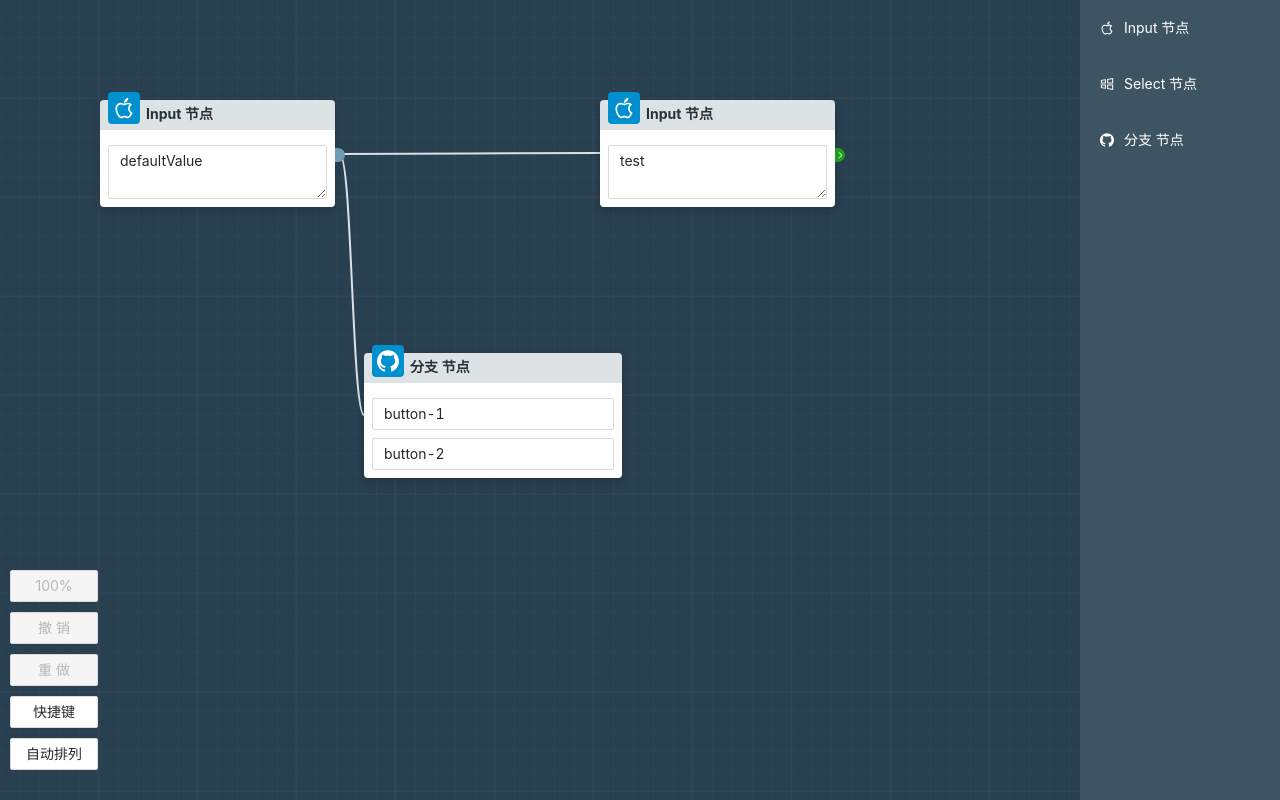
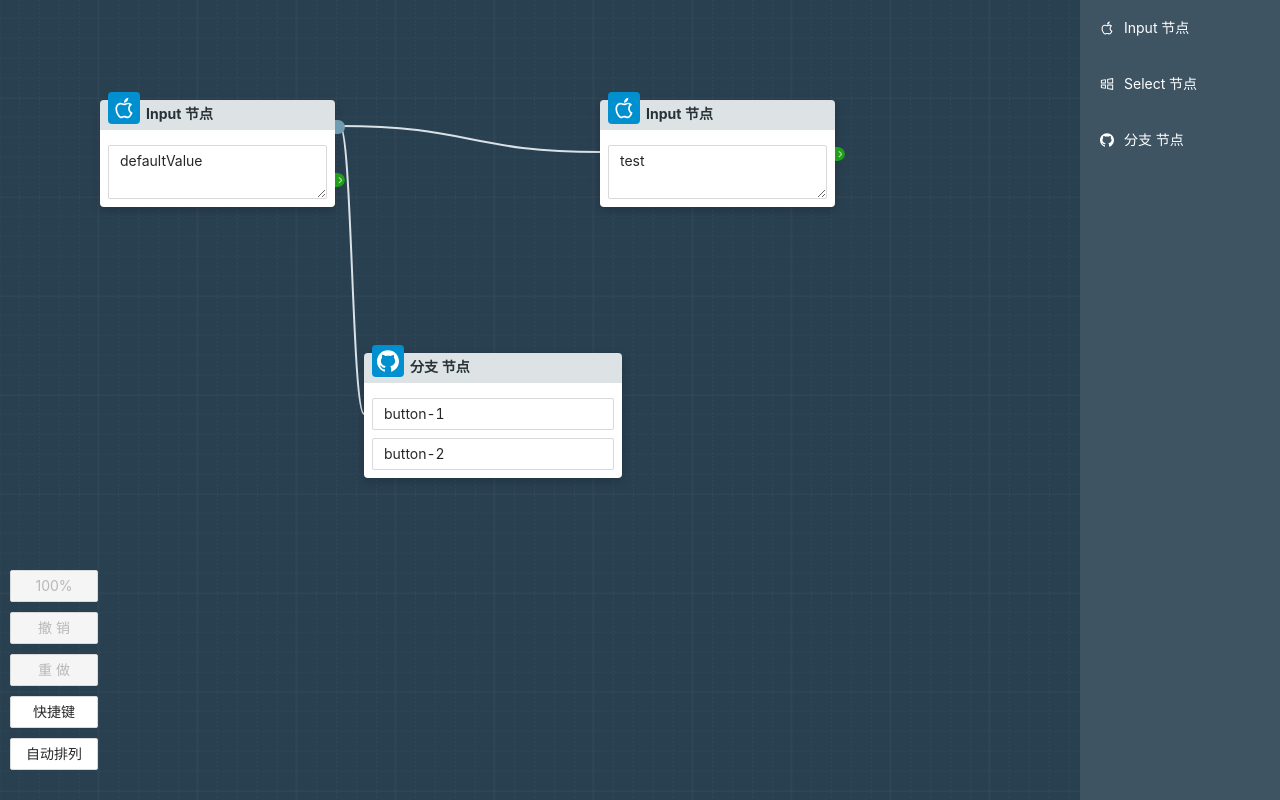
Before and after one commit to huangjincq/react-diagram-demo, a React (Create React App) app: page / in a window 1280 px wide. Built offline with nearby package versions, Linux system fonts and the light colour scheme.

Commit message:
DiagramNodePorts

```diff
--- a/src/components/Context/PortManager.ts
+++ b/src/components/Context/PortManager.ts
@@ -3,7 +3,7 @@ import { ICoordinateType } from '../../types'
 
 export interface IPortManager {
   onDragNewSegment: (id: string, from: ICoordinateType, to: ICoordinateType) => void
-  onSegmentFail: (id: string, type: string) => void
+  onSegmentFail: (id: string) => void
   onSegmentConnect: (id: string, targetPort: string) => void
   onShowSelectModel: (event: MouseEvent, input: string) => void
   onPortMount: (id: string, dom: HTMLElement) => void
@@ -11,7 +11,7 @@ export interface IPortManager {
 
 const defaultValue: IPortManager = {
   onDragNewSegment: (id, from, to) => {},
-  onSegmentFail: (id, type) => {},
+  onSegmentFail: (id) => {},
   onSegmentConnect: (id, targetPort) => {},
   onShowSelectModel: (event, input) => {},
   onPortMount: (id, dom) => {},
--- a/src/components/Diagram/DiagramNodePorts.tsx
+++ b/src/components/Diagram/DiagramNodePorts.tsx
@@ -1,3 +1,4 @@
+import classnames from 'classnames'
 import React from 'react'
 import { IPointType } from '../../types'
 import { Port } from './Port'
@@ -10,11 +11,18 @@ export interface DiagramNodePortsProps {
 
 export const DiagramNodePorts: React.FC<DiagramNodePortsProps> = (props) => {
   const { ports: inputs, nodeId, type } = props
+
+  const className = classnames('diagram-port-wrapper', {
+    'type-input': type === 'input',
+    'type-output': type === 'output',
+  })
   return (
     <>
-      {inputs.map((port, index) => (
-        <Port type={type} key={port.id} id={port.id} index={index} isLinked={port.isLinked} nodeId={nodeId} />
-      ))}
+      <div className={className}>
+        {inputs.map((port) => (
+          <Port key={port.id} id={port.id} isLinked={port.isLinked} nodeId={nodeId} />
+        ))}
+      </div>
     </>
   )
 }
--- a/src/components/Diagram/Port.tsx
+++ b/src/components/Diagram/Port.tsx
@@ -8,20 +8,16 @@ import { usePortManager } from '../Context/PortManager'
 
 interface PortProps extends IPointType {
   nodeId: string
-  type: 'input' | 'output'
-  index: number
 }
 
 export const Port: React.FC<PortProps> = React.memo((props) => {
-  const { id, isLinked, index, nodeId, type } = props
+  const { id, isLinked, nodeId } = props
   const { scale, canvasRef } = useDiagramManager()
   const { onDragNewSegment, onSegmentFail, onSegmentConnect, onShowSelectModel, onPortMount } = usePortManager()
   const ref: any = useRef<React.RefObject<HTMLElement>>(null)
   const startCoordinatesRef = useRef<ICoordinateType | undefined>()
 
   const className = classnames('diagram-port', {
-    'type-input': type === 'input',
-    'type-output': type === 'output',
     'is-linked': isLinked,
   })
 
@@ -67,14 +63,12 @@ export const Port: React.FC<PortProps> = React.memo((props) => {
       onShowSelectModel(event, id)
     }
     // 否则在空白区域松开 释放
-    onSegmentFail && onSegmentFail(id, type)
+    onSegmentFail && onSegmentFail(id)
   })
 
   useEffect(() => {
     onPortMount(id, ref.current)
   }, [id, onPortMount])
 
-  return (
-    <div className={className} id={id} ref={ref} style={{ top: index === 0 ? '45%' : `calc(45% + ${index * 18}px)` }} />
-  )
+  return <div className={className} id={id} ref={ref} />
 })
--- a/src/components/Diagram/style.scss
+++ b/src/components/Diagram/style.scss
@@ -76,6 +76,23 @@ $segmentZIndexDefault: 30;
   // ----------------------------
   // Port
   // ----------------------------
+  &-port-wrapper {
+    position: absolute;
+    top: 0;
+    height: 100%;
+    display: flex;
+    flex-direction: column;
+    justify-content: space-around;
+    z-index: 1;
+    &.type-input {
+      left: -10px;
+      transform: rotate(-180deg);
+    }
+
+    &.type-output {
+      right: -10px;
+    }
+  }
   &-port {
     transition: background-color 0.25s ease-in-out;
     background-image: url('../../static/linked-port.png');
@@ -84,21 +101,9 @@ $segmentZIndexDefault: 30;
     background-size: 100% 100%;
     width: 10px;
     height: 14px;
-    position: absolute;
 
     &:hover {
       opacity: 0.8;
-    }
-
-    &.type-input {
-      left: -10px;
-      //border-top-left-radius: 8px;
-      //border-bottom-left-radius: 8px;
-      transform: rotate(-180deg);
-    }
-
-    &.type-output {
-      right: -10px;
     }
 
     &.is-linked {
--- a/src/utils/creatMockData.ts
+++ b/src/utils/creatMockData.ts
@@ -19,7 +19,10 @@ export const defaultValue: IDiagramType = {
       id: 'node-1',
       coordinates: [100, 100],
       inputs: [],
-      outputs: [{ id: 'port-1', isLinked: true }],
+      outputs: [
+        { id: 'port-1', isLinked: true },
+        { id: 'port-2', isLinked: false },
+      ],
       type: 'nodeTypeInput',
       data: { inputValue: 'defaultValue' },
     },
```
